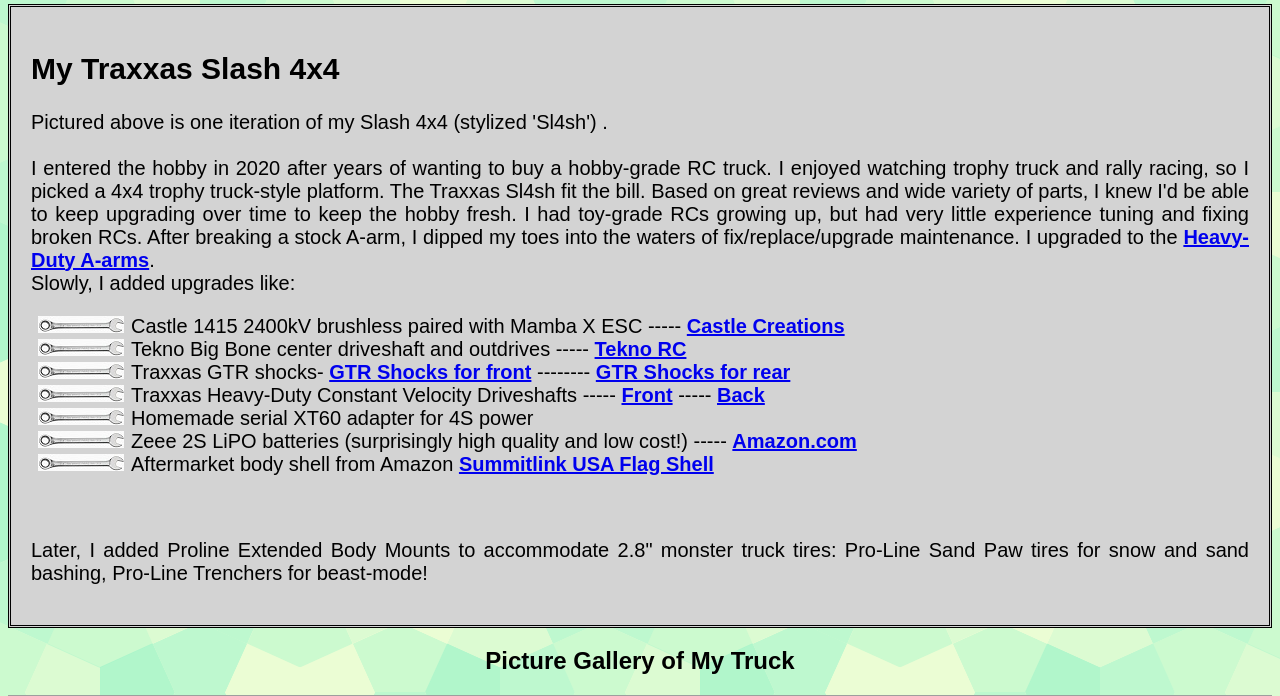
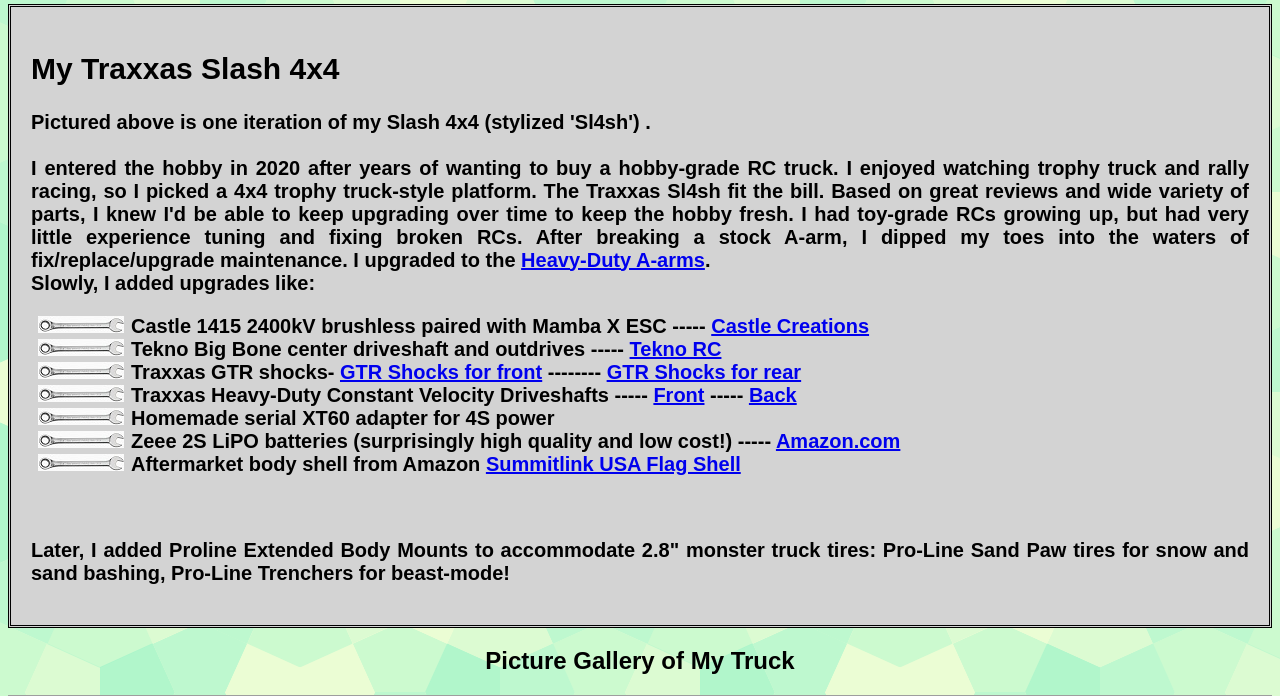
Before and after one commit to cbjfan2009/RC_Speed_Estimator, a Flask app: page /about in a window 1280 px wide. Shown: the part 508-1204 px from the top of the page. Run offline with Flask 2, Linux system fonts and the light colour scheme; some libraries are stand-ins or nearby versions; grey boxes are pictures that could not be loaded.

Commit message:
Forgot to change font-weight on about.html.

```diff
--- a/templates/about.html
+++ b/templates/about.html
@@ -54,7 +54,7 @@
 
 <div class="about-my-slash">
     <h2>My Traxxas Slash 4x4</h2>
-    <p>
+    <p style="font-weight:bold;">
         Pictured above is one iteration of my Slash 4x4 (stylized 'Sl4sh') .<br><br>
 
         I entered the hobby in 2020 after years of wanting to buy a hobby-grade RC truck.  I enjoyed watching trophy
@@ -65,7 +65,7 @@
         After breaking a stock A-arm, I dipped my toes into the waters of fix/replace/upgrade maintenance. I upgraded
         to the <a href="https://traxxas.com/products/parts/3655R" target="_blank">Heavy-Duty A-arms</a>.<br>  Slowly,
         I added upgrades like: </p>
-    <ul style="padding-left:100px">
+    <ul style="padding-left:100px; font-weight:bold;">
         <li>Castle 1415 2400kV brushless paired with Mamba X ESC ----- <a href="https://www.castlecreations.com/en/mamba-x-sct-sensored-25-2v-wp-esc-and-1415-2400kv-combo-010-0160-00" target="_blank">Castle Creations</a></li> <!tabbed-in list item - dd>
         <li>Tekno Big Bone center driveshaft and outdrives ----- <a href="https://www.teknorc.com/shop/tkr6855-big-bone-center-driveshaft-and-outdrives-slash-4x4/" target="_blank">Tekno RC</a></li>
         <li>Traxxas GTR shocks- <a href="https://www.amainhobbies.com/traxxas-gtr-long-hard-anodized-shocks-w-tinitride-shafts-2-tra7461x/p248574" target="_blank">GTR Shocks for front</a>  --------   <a href="https://www.amainhobbies.com/traxxas-gtr-xxlong-hard-anodized-shocks-2-rear-tra7462x/p248575" target="_blank">GTR Shocks for rear</a><br></li>
@@ -76,7 +76,7 @@
     </ul>
         <br>
 
-    <p>
+    <p style="font-weight:bold;">
         Later, I added Proline Extended Body Mounts to accommodate 2.8" monster truck tires: Pro-Line Sand Paw tires for
         snow and sand bashing, Pro-Line Trenchers for beast-mode!
     </p>
```
